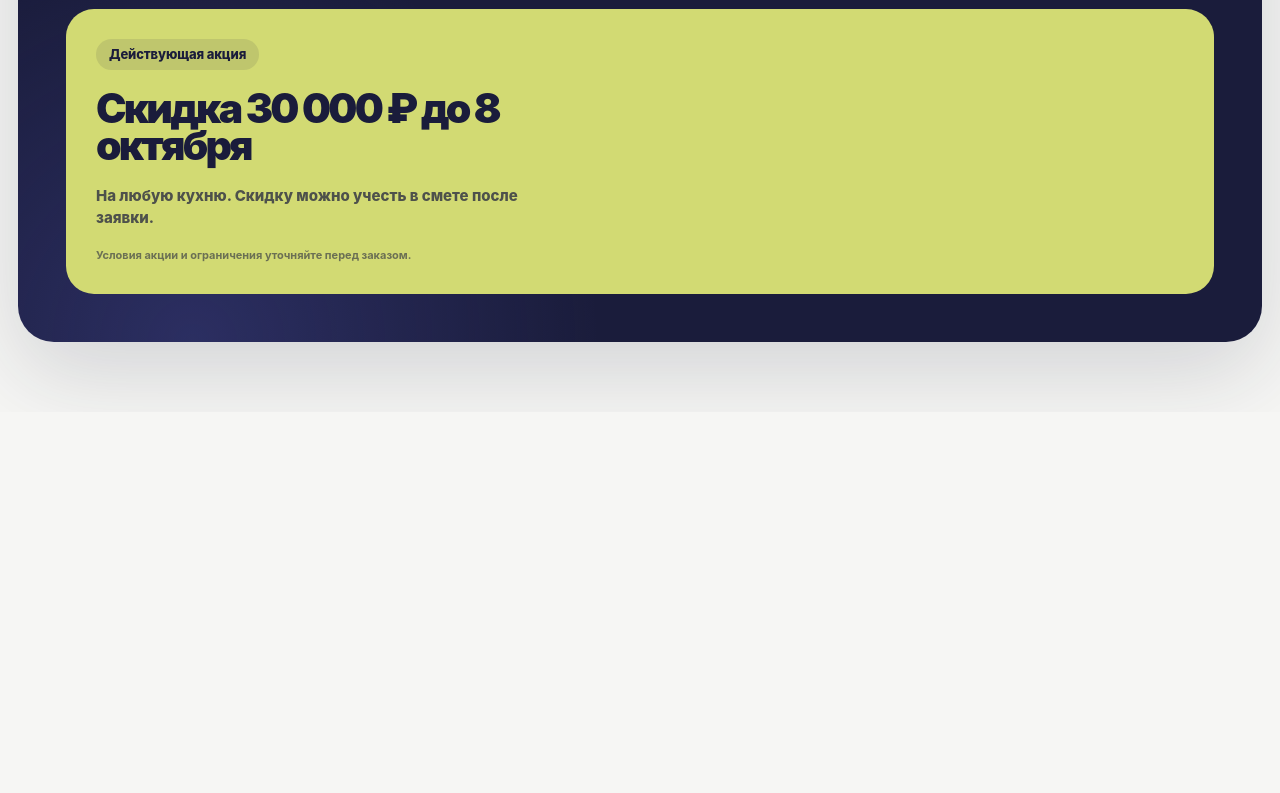
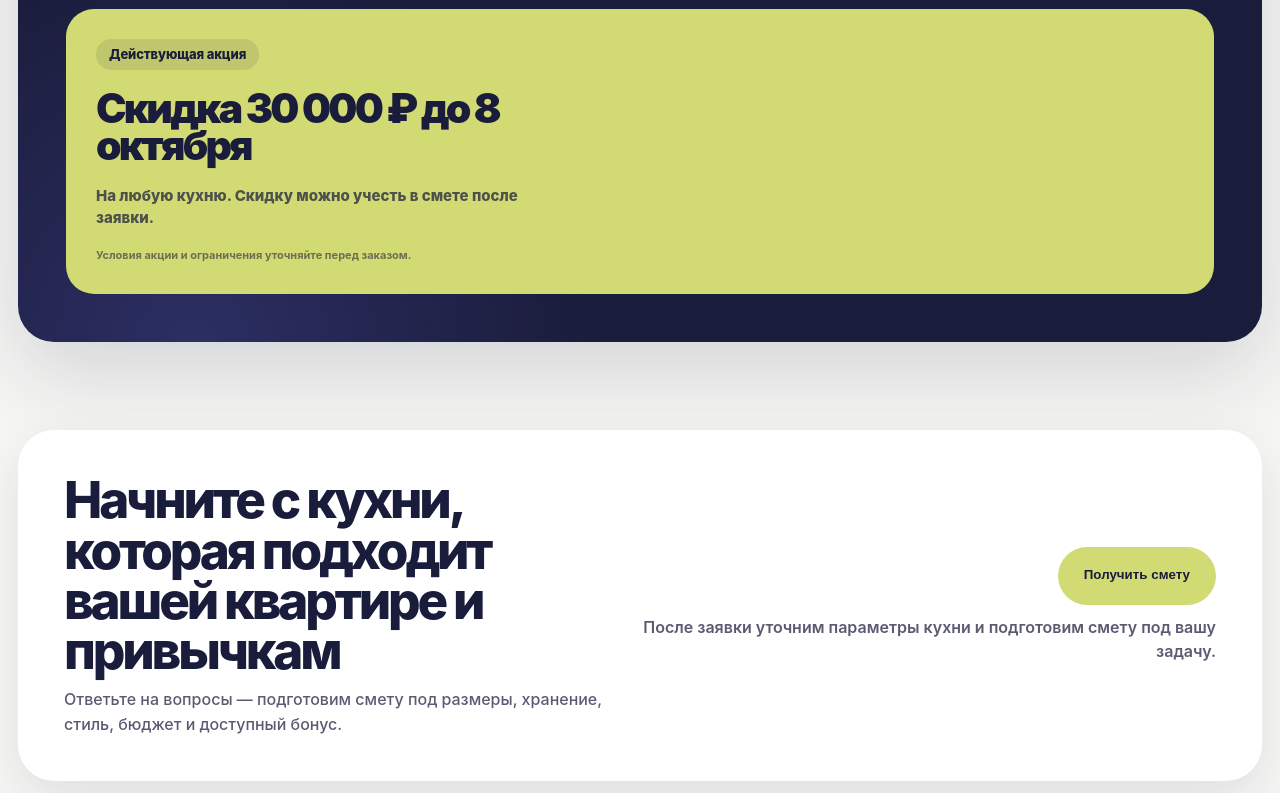
Before and after one commit to melissapixel/mishelfab, a plain HTML site: page index.html in a window 1280 px wide. Shown: the part 5809-6602 px from the top of the page. Before the commit the page ends 6221 px from the top, so only its background shows below. Drawn offline with nearby package versions, Linux system fonts and the light colour scheme; files that its build step writes are made by us from their sources.

Commit message:
add chank final

```diff
--- a/index.html
+++ b/index.html
@@ -372,5 +372,20 @@
       </div>
     </div>
   </section>
+
+  <section class="final">
+    <div class="block">
+      <div class="container">
+        <div class="final__title">
+          <h2>Начните с кухни, которая подходит вашей квартире и привычкам</h2>
+          <p>Ответьте на вопросы — подготовим смету под размеры, хранение, стиль, бюджет и доступный бонус.</p>
+        </div>
+        <div class="final__actions">
+          <button>Получить смету</button>
+          <p>После заявки уточним параметры кухни и подготовим смету под вашу задачу.</p>
+        </div>
+      </div>
+    </div>
+  </section>
 </body>
 </html>
--- /dev/null
+++ b/src/style/scss/components/_final.scss
@@ -0,0 +1,91 @@
+@use "../variables" as *;
+@use "../mixins" as *;
+
+
+.final {
+  .block {
+    .container {
+      padding: 44px 46px;
+      border-radius: $radius-xl;
+      background: linear-gradient(135deg, rgba(255,255,255,1), rgba(255,255,255,.90)), $surface-elevated;
+      box-shadow: $shadow-md;
+
+      display: flex;
+      justify-content: space-between;
+      align-items: center;
+
+      .final__title {
+        flex: 1;
+        h2 {
+          max-width: 920px;
+          margin: 0 0 12px;
+          font-size: clamp(34px, 4vw, 56px);
+          font-weight: 800;
+          letter-spacing: -.062em;
+          line-height: .98;
+          color: $dark-primary;
+        }
+        p {
+          max-width: 690px;
+          margin: 0;
+          font-size: 16px;
+          line-height: 1.55;
+          font-weight: 500;
+        }
+      }
+      .final__actions {
+        display: flex;
+        flex: 1;
+        flex-direction: column;
+        justify-content: end;
+        align-items: end;
+        gap: 10px;
+
+        button {
+          background: $secondary;
+          color: $dark-primary;
+          max-width: 230px;
+          display: inline-flex;
+          min-height: 58px;
+          align-items: center;
+          justify-content: center;
+          gap: 12px;
+          padding: 16px 26px;
+          border: 0;
+          border-radius: 999px;
+          cursor: pointer;
+          font-weight: 800;
+          line-height: 1.1;
+        }
+        p {
+          max-width: 690px;
+          margin: 0;
+          font-size: 16px;
+          font-weight: 600;
+          line-height: 1.55;
+          text-align: right;
+        }
+      }
+    }
+  }
+}
+
+
+@include tablet-down {
+  .final {
+    .block {
+      .container {
+        padding: 22px 23px;
+        border-radius: 26px;
+        flex-direction: column;
+        gap: 30px;
+        .final__actions {
+          button {
+            max-width: 100%;
+            width: 100%;
+          }
+        }
+      }
+    }
+  }
+}
--- a/src/style/scss/style.scss
+++ b/src/style/scss/style.scss
@@ -9,3 +9,4 @@
 @use "components/quiz";
 @use "components/portfolio";
 @use "components/promises";
+@use "components/final";
```
